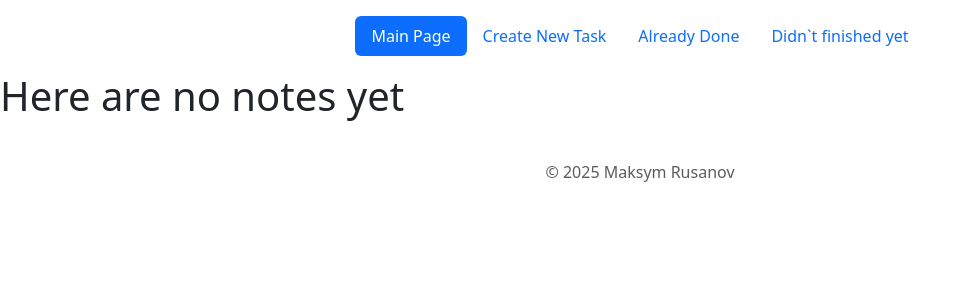
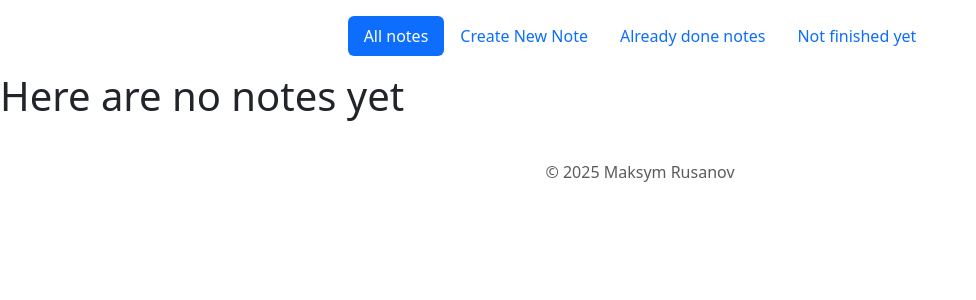
Before and after one commit to maksymrusanov/flask-app, a Flask app: page / in a window 1280 px wide. Shown: the top 300 px of the page, without its empty margins (0-976 px from the left). Run offline with Flask 3, Linux system fonts and the light colour scheme.

Commit message:
finished flask app

```diff
--- a/main.py
+++ b/main.py
@@ -1,4 +1,4 @@
-from flask import Flask, render_template, request, redirect
+from flask import Flask, render_template, request, redirect, url_for
 
 from flask_sqlalchemy import SQLAlchemy
 
@@ -14,13 +14,15 @@ class Note(db.Model):
     id = db.Column(db.Integer, primary_key=True)
     title = db.Column(db.String(100))
     text = db.Column(db.Text)
+    status = db.Column(db.Boolean)
 
 
 @app.route("/")
 def main_page(methods=["GET"]):
     if request.method == "GET":
-        notes = Note.query.all()
-
+        if not Note.query.all():
+            return render_template("main.html")
+    notes = Note.query.all()
     return render_template("main.html", notes=notes)
 
 
@@ -29,7 +31,8 @@ def create_new_task():
     if request.method == "POST":
         title = request.form["title"]
         text = request.form["text"]
-        new_note = Note(title=title, text=text)
+        status = False
+        new_note = Note(title=title, text=text, status=status)
         db.session.add(new_note)
         db.session.commit()
         return render_template("create_task.html", message="Note saved successfully!")
@@ -37,6 +40,35 @@ def create_new_task():
     return render_template("create_task.html")
 
 
+@app.route("/delete/<int:note_id>", methods=["POST", "GET"])
+def delete_task(note_id):
+    note = Note.query.get(note_id)
+    if note:
+        db.session.delete(note)
+        db.session.commit()
+    return redirect(url_for("main_page"))
+
+
+@app.route("/mark_done/<int:note_id>", methods=["POST", "GET"])
+def mark_done(note_id):
+    note = Note.query.get(note_id)
+    if not note:
+        return redirect(url_for("main_page"))
+    note.status = True
+    db.session.commit()
+    return redirect(url_for("marked_done"))
+
+
+@app.route("/marked_done")
+def marked_done():
+    notes = Note.query.filter_by(status=True).all()
+    return render_template("marked_done.html", notes=notes)
+
+
+@app.route("/not_finished")
+def not_finished():
+    notes = Note.query.filter_by(status=False).all()
+    return render_template("not_finished.html", notes=notes)
 
 
 if __name__ == "__main__":
--- a/templates/base.html
+++ b/templates/base.html
@@ -14,10 +14,10 @@
 <body>
 <header class="d-flex justify-content-center py-3">
     <ul class="nav nav-pills">
-        <li class="nav-item"><a href="/" class="nav-link active" aria-current="page">Main Page</a></li>
-        <li class="nav-item"><a href="{{url_for('create_new_task')}}" class="nav-link">Create New Task</a></li>
-        <li class="nav-item"><a href="#" class="nav-link">Already Done </a></li>
-        <li class="nav-item"><a href="#" class="nav-link">Didn`t finished yet</a></li>
+        <li class="nav-item"><a href="/" class="nav-link active" aria-current="page">All notes </a></li>
+        <li class="nav-item"><a href="{{url_for('create_new_task')}}" class="nav-link">Create New Note</a></li>
+        <li class="nav-item"><a href="{{url_for('marked_done')}}" class="nav-link">Already done notes </a></li>
+        <li class="nav-item"><a href="{{url_for('not_finished')}}" class="nav-link">Not finished yet</a></li>
     </ul>
 </header>
 {%block content%}
--- a/templates/main.html
+++ b/templates/main.html
@@ -3,7 +3,7 @@
 {% block title %}Main Page{% endblock %}
 
 {% block content %}
-{% if notes == [] %}
+{% if not notes  %}
 <h1>Here are no notes yet</h1>
 {% else %}
 {% for note in notes %}
@@ -13,14 +13,11 @@
 <p>{{ note.text }}</p>
 
 <div style="display: flex; gap: 10px;">
- <form action="/delete/{{ note.id }}" method="POST">
-      <button  class="btn btn-danger" type="submit">delete?</button>
-</form>
-<form action="/edit/{{ note.id }}" method="POST">
-      <button class="btn btn-warning" type="submit">edit?</button>
-</form>
-<form action="/mark_done/{{ note.id }}" method="POST">
-      <button class="btn btn-success" type="submit">mark as done</button>
+    {%if note.status==False%}
+    <form action="{{url_for('mark_done',note_id=note.id)}}" method="GET">
+        <button class="btn btn-success" type="submit">mark as done</button>
+    </form>
+    {%endif%}
 </div>
 {% endfor %}
 {% endif %}
```
Also changed, not shown: templates/marked_done.html (added, +20 -0 lines), templates/not_finished.html (added, +16 -0 lines), instance/mydatabase.db.
